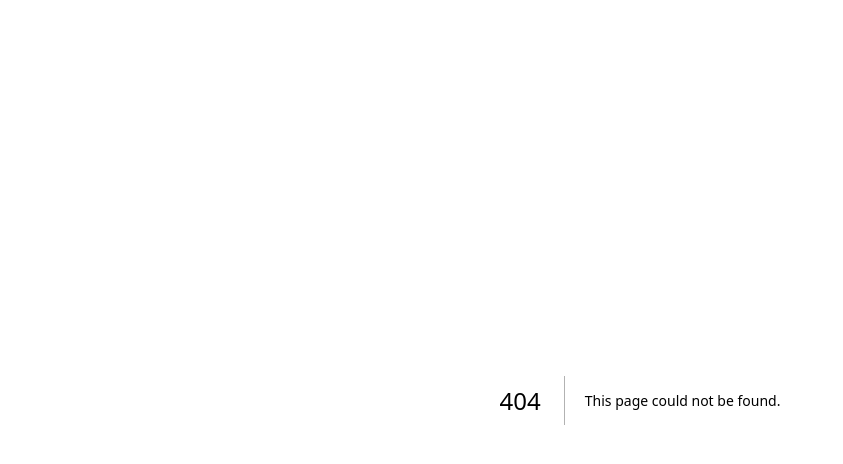
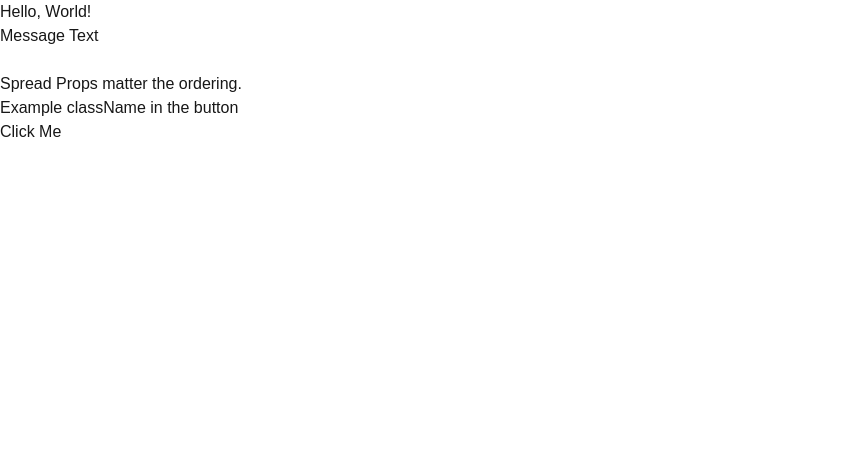
Before and after one commit to brunar/mycode, a Next.js app: page /greeting in a window 1280 px wide. Before the commit this address had no page. Shown: the top 464 px of the page, without its empty margins (0-843 px from the left). Built offline with nearby package versions, Linux system fonts and the light colour scheme.

Commit message:
Greeting: spread props matter the ordering

```diff
--- /dev/null
+++ b/src/app/greeting/page.tsx
@@ -0,0 +1,49 @@
+"use client";
+
+interface ButtonProps {
+  label: string;
+  onClick: () => void;
+  className?: string; // optional prop
+}
+
+const Button = (props: ButtonProps) => {
+  const { label, ...otherProps } = props;
+
+  return <button {...otherProps}>{label}</button>;
+};
+
+const PageGreeting = () => {
+  const Greeting = ({ name }: { name: string }) => {
+    return <h1>Hello, {name}!</h1>;
+  };
+
+  const Message = ({
+    classCustom,
+    children,
+  }: {
+    classCustom: string;
+    children: React.ReactNode;
+  }) => {
+    return <h1 className={classCustom}>{children}</h1>;
+  };
+
+  const buttonProps = {
+    label: "Click Me",
+    onClick: () => alert("Button clicked!"),
+    className: "custom-button",
+  };
+
+  return (
+    <>
+      <Greeting name="World" />
+      <Message classCustom="bruna">Message Text</Message>
+      <br />
+      {/* Spread props to Button component */}
+      Spread Props matter the ordering.<br />
+      Example className in the button<br />
+      <Button {...buttonProps} className="override" />
+    </>
+  );
+};
+
+export default PageGreeting;
```
